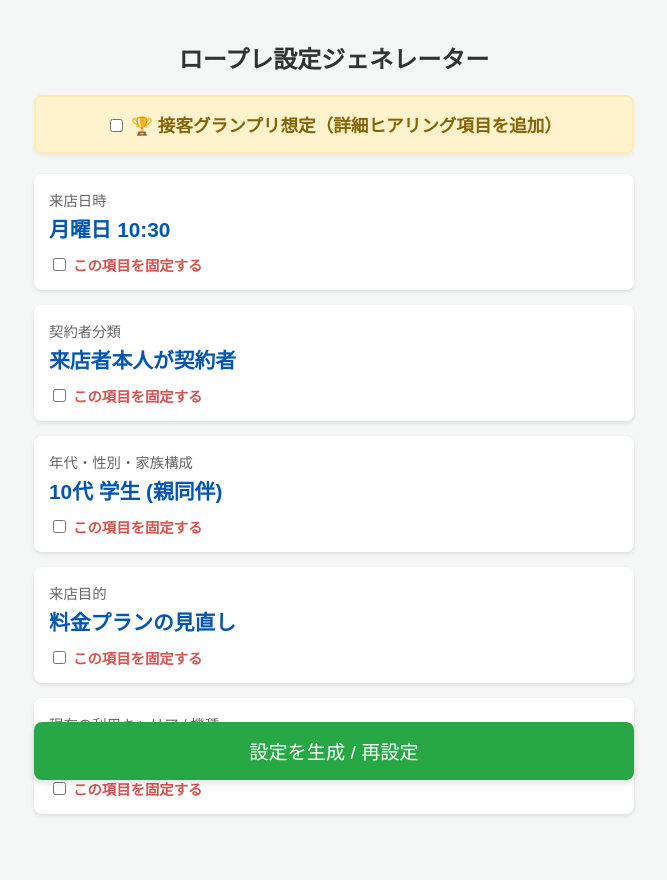
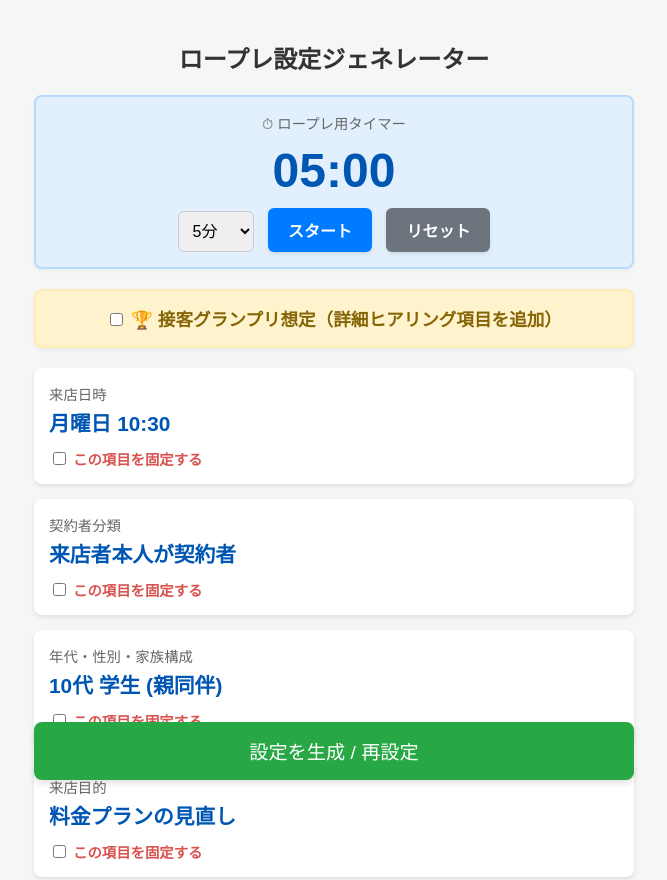
Before and after one commit to Print-shack/-, a plain HTML site: page index.html in a window 1280 px wide. Shown: the top 880 px of the page, without its empty margins (306-973 px from the left). Drawn offline with Linux system fonts and the light colour scheme.

Commit message:
Update index.html

```diff
--- a/index.html
+++ b/index.html
@@ -16,6 +16,54 @@
         h2 {
             text-align: center;
             color: #333;
+        }
+
+        /* タイマー専用のデザイン */
+        .timer-card {
+            background-color: #e2f0fd;
+            border: 2px solid #b8daff;
+            padding: 15px;
+            border-radius: 8px;
+            margin-bottom: 20px;
+            text-align: center;
+            box-shadow: 0 2px 4px rgba(0,0,0,0.05);
+        }
+        .timer-display {
+            font-size: 3em;
+            font-weight: bold;
+            color: #0056b3;
+            margin: 10px 0;
+            font-variant-numeric: tabular-nums; /* 数字がブレないようにする設定 */
+        }
+        .timer-controls select {
+            padding: 10px;
+            font-size: 1em;
+            border-radius: 6px;
+            border: 1px solid #ccc;
+            margin-right: 10px;
+        }
+        .timer-btn {
+            padding: 10px 20px;
+            font-size: 1em;
+            border: none;
+            border-radius: 6px;
+            cursor: pointer;
+            font-weight: bold;
+            box-shadow: 0 2px 4px rgba(0,0,0,0.1);
+        }
+        .btn-start { background-color: #007bff; color: white; }
+        .btn-start:hover { background-color: #0056b3; }
+        .btn-stop { background-color: #dc3545; color: white; }
+        .btn-stop:hover { background-color: #c82333; }
+        .btn-reset { background-color: #6c757d; color: white; margin-left: 10px; }
+
+        /* 時間切れの時のアニメーション */
+        .time-up {
+            color: #dc3545;
+            animation: blink 1s infinite;
+        }
+        @keyframes blink {
+            50% { opacity: 0; }
         }
 
         /* グランプリ用チェックボックス（外枠） */
@@ -44,13 +92,11 @@
             box-shadow: 0 2px 4px rgba(0,0,0,0.1);
         }
 
-        /* SB/YM専用枠のデザイン */
         .sb-ym-card {
             background-color: #e8f4fd;
             border-left: 5px solid #0056b3;
             display: none;
         }
-        /* グランプリ専用枠のデザイン */
         .gp-section {
             display: none;
             border: 2px dashed #ffc107;
@@ -64,7 +110,6 @@
             color: #d39e00;
             margin-bottom: 10px;
         }
-
         .label {
             font-size: 0.9em;
             color: #666;
@@ -105,6 +150,25 @@
 <body>
 
     <h2>ロープレ設定ジェネレーター</h2>
+
+    <!-- ▼ タイマー機能 ▼ -->
+    <div class="timer-card">
+        <div class="label">⏱ ロープレ用タイマー</div>
+        <div class="timer-display" id="timer-display">05:00</div>
+        <div class="timer-controls">
+            <select id="timer-minutes">
+                <option value="3">3分</option>
+                <option value="5" selected>5分</option>
+                <option value="10">10分</option>
+                <option value="15">15分</option>
+                <option value="20">20分</option>
+            </select>
+            <button class="timer-btn btn-start" id="btn-timer-start" onclick="startTimer()">スタート</button>
+            <button class="timer-btn btn-stop" id="btn-timer-stop" onclick="stopTimer()" style="display:none;">一時停止</button>
+            <button class="timer-btn btn-reset" onclick="resetTimer()">リセット</button>
+        </div>
+    </div>
+    <!-- ▲ タイマー機能ここまで ▲ -->
 
     <!-- 接客グランプリモード切替 -->
     <div class="grandprix-toggle">
@@ -223,6 +287,85 @@
         };
 
 
+        // === タイマー機能のJavaScript ===
+        let timerInterval;
+        let timeLeft = 5 * 60; // 初期設定は5分
+        let isRunning = false;
+
+        const display = document.getElementById('timer-display');
+        const minSelect = document.getElementById('timer-minutes');
+        const startBtn = document.getElementById('btn-timer-start');
+        const stopBtn = document.getElementById('btn-timer-stop');
+
+        // 時間が選択されたらタイマーをその時間でリセット
+        minSelect.addEventListener('change', function() {
+            if (!isRunning) resetTimer();
+        });
+
+        // 画面の数字を更新する関数
+        function updateDisplay() {
+            const m = Math.floor(timeLeft / 60);
+            const s = timeLeft % 60;
+            display.innerText = `${String(m).padStart(2, '0')}:${String(s).padStart(2, '0')}`;
+        }
+
+        // タイマースタート
+        function startTimer() {
+            if (isRunning) return;
+            if (timeLeft <= 0) resetTimer(); // 0秒ならリセットしてからスタート
+
+            isRunning = true;
+            display.classList.remove('time-up');
+            startBtn.style.display = 'none';
+            stopBtn.style.display = 'inline-block';
+            minSelect.disabled = true; // 動作中はプルダウンを触れないようにする
+
+            timerInterval = setInterval(() => {
+                if (timeLeft > 0) {
+                    timeLeft--;
+                    updateDisplay();
+                } else {
+                    // 時間切れの処理
+                    clearInterval(timerInterval);
+                    isRunning = false;
+                    display.classList.add('time-up'); // 文字を赤くして点滅させる
+                    startBtn.style.display = 'inline-block';
+                    stopBtn.style.display = 'none';
+                    minSelect.disabled = false;
+                    startBtn.innerText = "もう一度";
+
+                    // バイブレーション機能（対応しているスマホのみ）
+                    if (navigator.vibrate) navigator.vibrate([500, 200, 500, 200, 500]);
+
+                    // 画面に通知を出す
+                    setTimeout(() => alert("終了時間です！ロープレを終了してください。"), 100);
+                }
+            }, 1000);
+        }
+
+        // タイマー一時停止
+        function stopTimer() {
+            clearInterval(timerInterval);
+            isRunning = false;
+            startBtn.style.display = 'inline-block';
+            stopBtn.style.display = 'none';
+            startBtn.innerText = "再開";
+            minSelect.disabled = false;
+        }
+
+        // タイマーリセット
+        function resetTimer() {
+            stopTimer();
+            display.classList.remove('time-up');
+            timeLeft = parseInt(minSelect.value) * 60; // プルダウンの時間（分）を秒に変換
+            startBtn.innerText = "スタート";
+            updateDisplay();
+        }
+
+        // ページ読み込み時にタイマーの表示を初期化
+        resetTimer();
+
+
         // === 接客グランプリ枠の表示切替 ===
         function toggleGrandPrix() {
             const isChecked = document.getElementById('mode-grandprix').checked;
@@ -235,7 +378,8 @@
         function getRandomDateTime() {
             const days = ["月", "火", "水", "木", "金", "土", "日"];
             const randomDay = days[Math.floor(Math.random() * days.length)];
-            const slot = Math.floor(Math.random() * 21);            const hour = 10 + Math.floor(slot / 2);
+            const slot = Math.floor(Math.random() * 21);
+            const hour = 10 + Math.floor(slot / 2);
             const minute = (slot % 2 === 0) ? "00" : "30";
             return `${randomDay}曜日 ${hour}:${minute}`;
         }
@@ -263,7 +407,6 @@
                 const isAlone = currentDemo.includes("単身") || currentDemo.includes("単独");
 
                 let availableContractors = [...contractors];
-                // 「単身」か「単独」という文字が含まれていたら「同伴者が契約者」をリストから削る
                 if (isAlone) {
                     availableContractors = availableContractors.filter(c => !c.includes("同伴者"));
                 }
```
